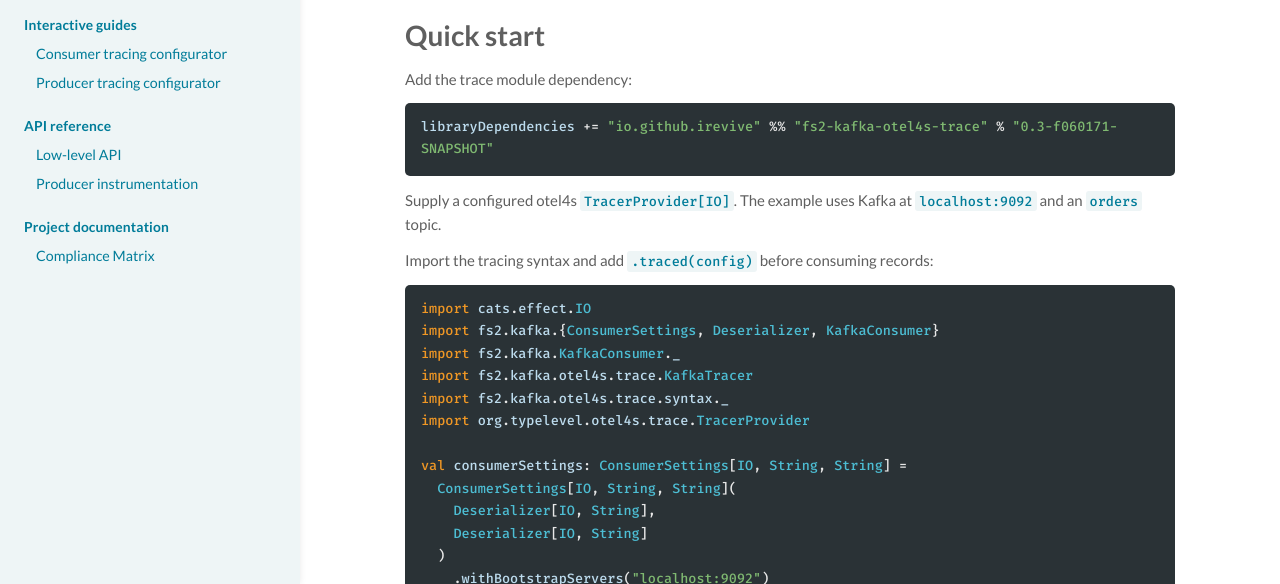
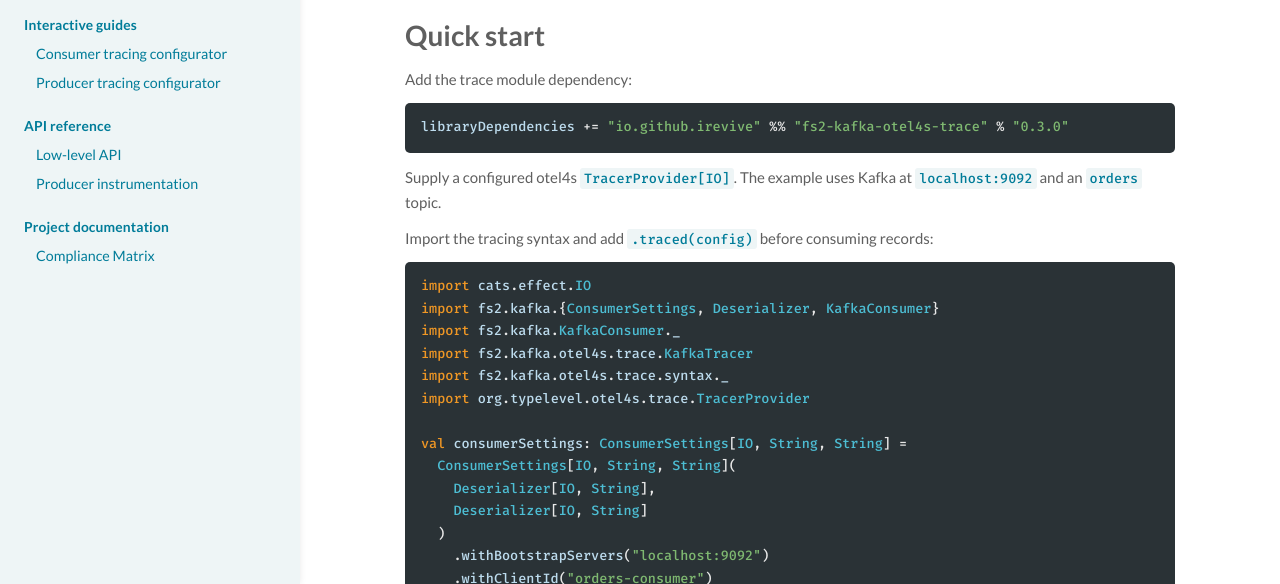
Before and after one commit to iRevive/fs2-kafka-otel4s, a plain HTML site: page index.html in a window 1280 px wide. Shown: the part 216-800 px from the top of the page. Drawn offline with Linux system fonts and the light colour scheme.

Commit message:
deploy: 09b587e4cb226e944bc49f3e0003635bc55df1f0

```diff
--- a/index.html
+++ b/index.html
@@ -113,7 +113,7 @@
 
         <h2 id="quick-start" class="section"><a class="anchor-link left" href="#quick-start"><i class="icofont-laika link">&#xef71;</i></a>Quick start</h2>
         <p>Add the trace module dependency:</p>
-        <pre class="keep-together pdf epub"><code class="nohighlight"><span class="identifier">libraryDependencies</span><span> += </span><span class="string-literal">&quot;io.github.irevive&quot;</span><span> %% </span><span class="string-literal">&quot;fs2-kafka-otel4s-trace&quot;</span><span> % </span><span class="string-literal">&quot;0.3-f060171-SNAPSHOT&quot;</span></code></pre>
+        <pre class="keep-together pdf epub"><code class="nohighlight"><span class="identifier">libraryDependencies</span><span> += </span><span class="string-literal">&quot;io.github.irevive&quot;</span><span> %% </span><span class="string-literal">&quot;fs2-kafka-otel4s-trace&quot;</span><span> % </span><span class="string-literal">&quot;0.3.0&quot;</span></code></pre>
         <p>Supply a configured otel4s <code>TracerProvider[IO]</code>. The example uses Kafka at <code>localhost:9092</code> and an <code>orders</code> topic.</p>
         <p>Import the tracing syntax and add <code>.traced(config)</code> before consuming records:</p>
         <pre><code class="nohighlight"><span class="keyword">import</span><span> </span><span class="identifier">cats</span><span>.</span><span class="identifier">effect</span><span>.</span><span class="type-name">IO</span><span>
```
